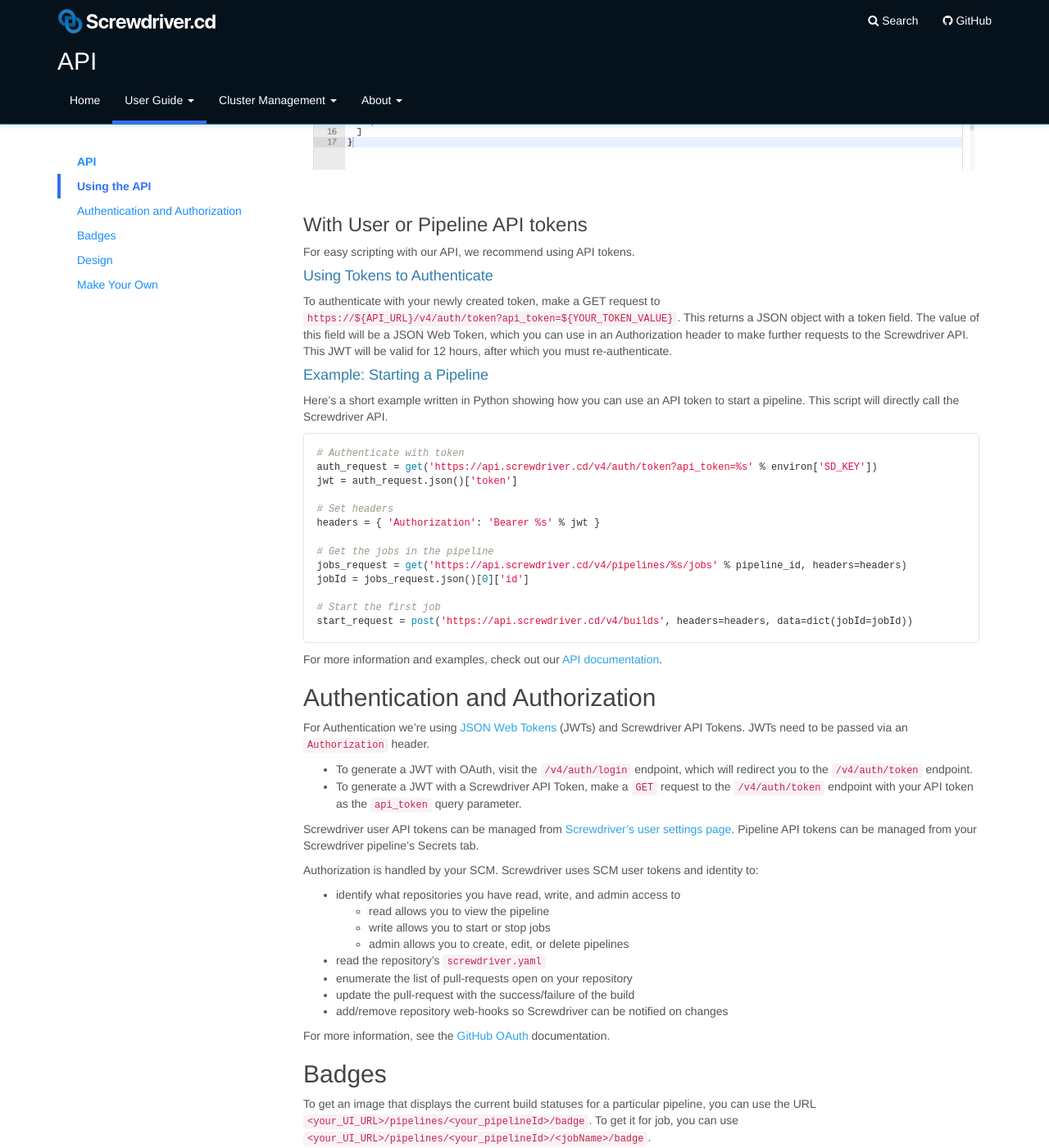
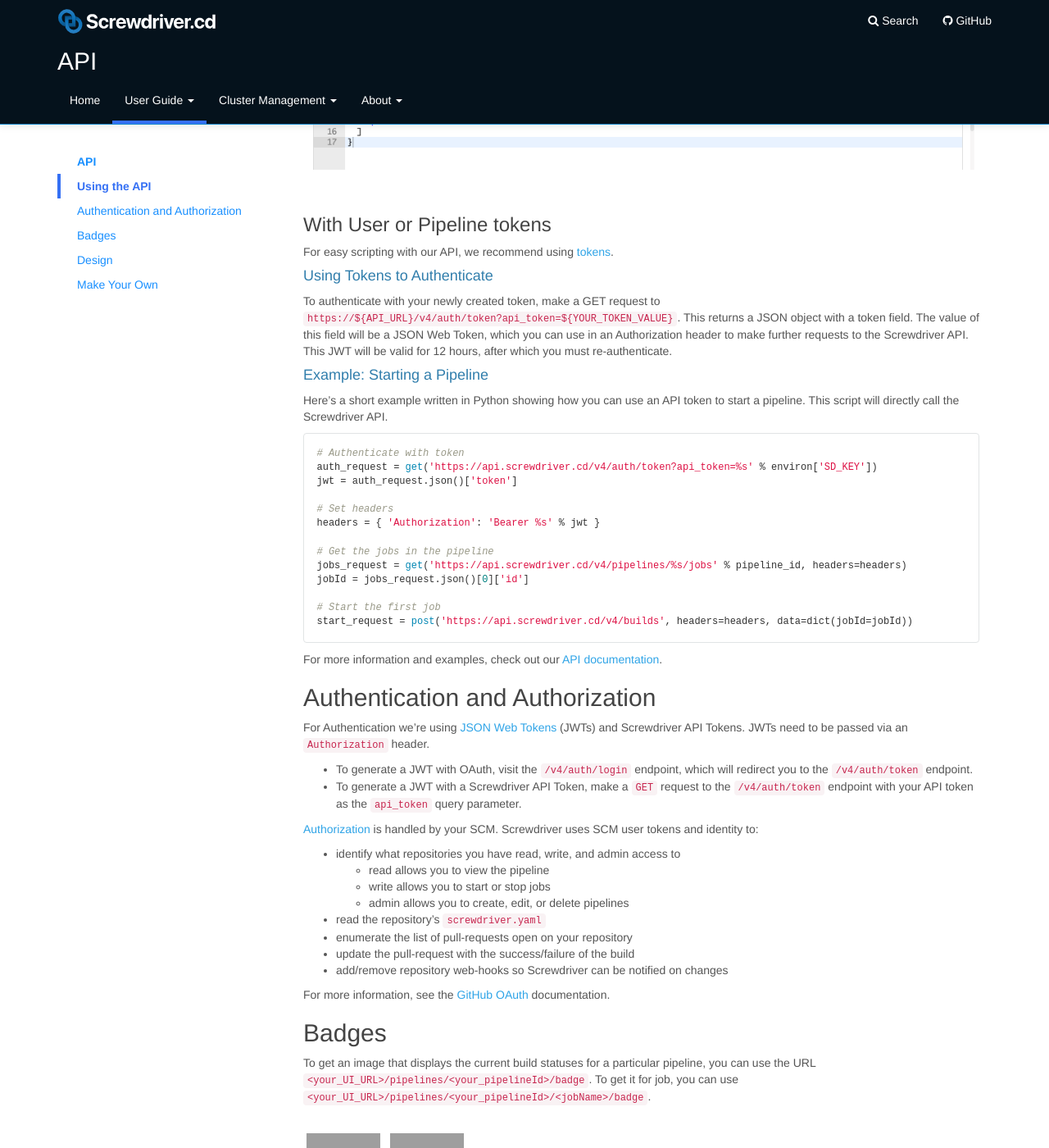
Before and after one commit to screwdriver-cd/guide, a Jekyll site: the page built from docs/user-guide/api.md, in a window 1280 px wide and 1400 px high, scrolled down 2996 px. Shown: the whole window at 82% size. Built offline with Jekyll 4.4.1, drawn with Linux system fonts in a browser that asks for light colours; grey boxes are pictures that could not be loaded.

Commit message:
fix: Add tokens doc (#408)

```diff
--- a/docs/_data/menu.yml
+++ b/docs/_data/menu.yml
@@ -4,6 +4,8 @@
   subcategories:
     - title: "Quickstart"
       url: "/user-guide/quickstart"
+    - title: "Tokens"
+      url: "/user-guide/tokens"
     - title: "API"
       url: "/user-guide/api"
     - title: "Authentication and Authorization"
--- a/docs/user-guide/api.md
+++ b/docs/user-guide/api.md
@@ -53,9 +53,9 @@ Authorization: Bearer <YOUR_TOKEN_HERE>
 Example request:
 ![Postman response](./assets/postman.png)
 
-### With User or Pipeline API tokens
+### With User or Pipeline tokens
 
-For easy scripting with our API, we recommend using API tokens.
+For easy scripting with our API, we recommend using [tokens](./tokens).
 
 #### Using Tokens to Authenticate
 To authenticate with your newly created token, make a GET request to `https://${API_URL}/v4/auth/token?api_token=${YOUR_TOKEN_VALUE}`. This returns a JSON object with a token field. The value of this field will be a JSON Web Token, which you can use in an Authorization header to make further requests to the Screwdriver API. This JWT will be valid for 12 hours, after which you must re-authenticate.
@@ -88,9 +88,7 @@ an `Authorization` header.
 * To generate a JWT with OAuth, visit the `/v4/auth/login` endpoint, which will redirect you to the `/v4/auth/token` endpoint.
 * To generate a JWT with a Screwdriver API Token, make a `GET` request to the `/v4/auth/token` endpoint with your API token as the `api_token` query parameter.
 
-Screwdriver user API tokens can be managed from [Screwdriver's user settings page](https://cd.screwdriver.cd/user-settings). Pipeline API tokens can be managed from your Screwdriver pipeline's Secrets tab.
-
-Authorization is handled by your SCM. Screwdriver uses SCM user tokens
+[Authorization](./authentication-authorization) is handled by your SCM. Screwdriver uses SCM user tokens
 and identity to:
 
  - identify what repositories you have read, write, and admin access to
```
Also changed, not shown: docs/user-guide/tokens.md (added, +58 -0 lines), docs/user-guide/assets/copy-user-token.png (added), docs/user-guide/assets/pipeline-secrets.png (added), docs/user-guide/assets/user-settings.png (added), docs/user-guide/assets/user-token.png (added).
